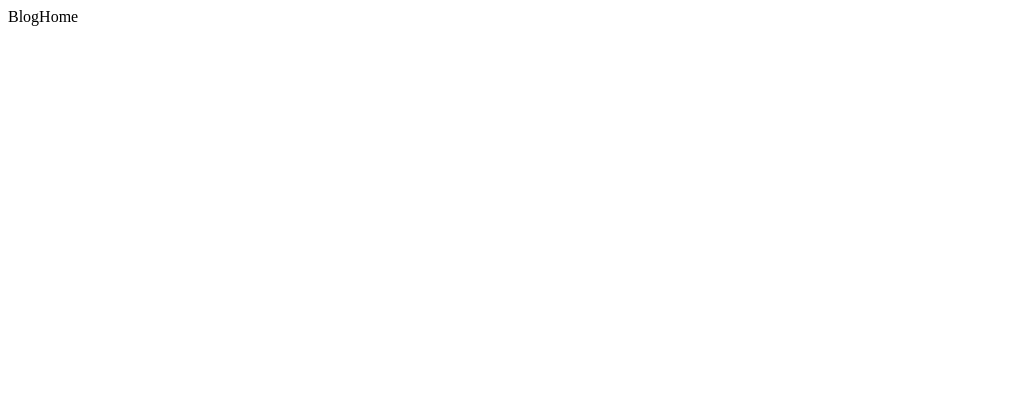
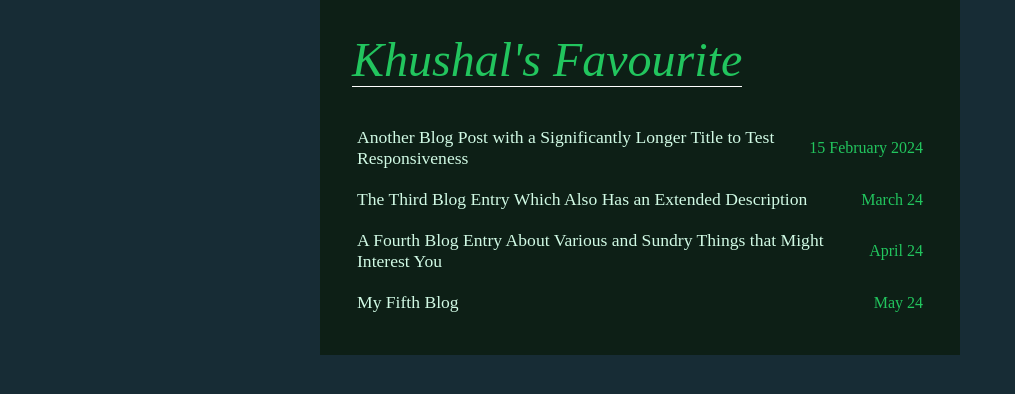
Before and after one commit to MagnusCarlsen26/PortFolio, a React (Create React App) app: page /blogs in a window 1280 px wide. Shown: the top 394 px of the page, without its empty margins (0-1015 px from the left). Built offline with nearby package versions, Linux system fonts and the light colour scheme.

Commit message:
feat: Blog favourite section done

```diff
--- a/src/App.tsx
+++ b/src/App.tsx
@@ -1,3 +1,4 @@
+import './app.css';
 import BlogHome from './page/blogs/blogHome/blogHome';
 import { BrowserRouter, Routes, Route } from 'react-router-dom';
 
--- /dev/null
+++ b/src/app.css
@@ -0,0 +1,5 @@
+* {
+    margin: 0;
+    border: 0;
+    box-sizing: border-box;
+}
--- /dev/null
+++ b/src/page/blogs/blog.css
@@ -0,0 +1,70 @@
+#blog-home {
+    min-height: 100vh;
+    min-height: 100vh;
+    background-color: #172C35;
+
+    grid-template-columns: 1fr 2fr 1fr;
+    display: grid;
+}
+
+#blog-home main {
+
+    display: flex;
+    align-items: flex-start;
+}
+
+/* -------------------- Favourite Blog Section -------------------- */
+#blog-favourite {
+
+    padding: 2rem;
+    width: 100%;
+    background-color: #0d1f16;
+    color: #22c55e;
+
+}
+
+
+#blog-favourite > .title {
+
+    font-style: italic;
+    font-size: 3rem;
+    border-bottom: 1px solid white;
+
+}
+
+#blog-favourite > .items {
+
+    margin-top: 30px;
+
+}
+
+/* -------------------- Favourite Blog Item -------------------- */
+#blog-favourite-item {
+    display: flex;
+    justify-content: space-between;
+    padding: 5px 5px;
+    inline-size: 100%;
+}
+
+#blog-favourite-item:hover {
+    cursor: pointer;
+    background-color: rgba(255, 255, 255, 0.1);
+    backdrop-filter: blur(10px);
+    border-radius: 10px;
+}
+
+#blog-favourite-item > .title {
+
+    font-size: 1.1rem;
+    padding: 5px 0px ;
+    color: #d1fae5;
+}
+
+#blog-favourite-item > .date {
+
+    white-space: nowrap;
+    flex-shrink: 0;
+    display: flex;
+    align-items: center;
+    justify-content: end;
+}
--- /dev/null
+++ b/src/page/blogs/blogHome/blogFavourite.tsx
@@ -0,0 +1,63 @@
+import '../blog.css';
+import { BlogBanner } from './blogs.types';
+
+export default function BlogFavourite() {
+
+    const favouriteBlogItems: BlogBanner[] = [
+        {
+            id: "another-id",
+            slug: "another-blog",
+            title: "Another Blog Post with a Significantly Longer Title to Test Responsiveness",
+            date: "15 February 2024",
+            year: 2024,
+        },
+        {
+            id: "third-id",
+            slug: "third-blog-post",
+            title: "The Third Blog Entry Which Also Has an Extended Description",
+            date: "March 24",
+            year: 2024,
+        },
+        {
+            id: "fourth-id",
+            slug: "fourth-blog-post",
+            title: "A Fourth Blog Entry About Various and Sundry Things that Might Interest You",
+            date: "April 24",
+            year: 2024,
+        },
+        {
+            id: "fifth-id",
+            slug: "fifth-blog",
+            title: "My Fifth Blog",
+            date: "May 24",
+            year: 2024,
+        }
+    ]
+
+    return (
+        <section id="blog-favourite">
+
+            <span className='title'>Khushal's Favourite</span>
+            <div className='items'>
+                {favouriteBlogItems.map( blog => <FavouriteBlog blog={blog}/> )}
+            </div>
+
+
+        </section>
+    );
+}
+
+function FavouriteBlog({
+    blog
+}: { blog: BlogBanner }) {
+
+    return (
+
+        <div id='blog-favourite-item'>
+            <p className='title'>{blog.title}</p>
+            <p className='date'>{blog.date}</p>
+        </div>
+
+    )
+
+}
--- a/src/page/blogs/blogHome/blogHome.tsx
+++ b/src/page/blogs/blogHome/blogHome.tsx
@@ -1,3 +1,22 @@
+import '../blog.css';
+import BlogFavourite from './blogFavourite';
+
 export default function BlogHome() {
-  return <div>BlogHome</div>;
+    return (
+
+        <section id="blog-home">
+            {/* Empty Divs. Don't Delete */}
+            <div></div>
+
+            <main>
+
+                <BlogFavourite />
+
+            </main>
+
+            {/* Empty Divs. Don't Delete */}
+            <div></div>
+        </section>
+
+    );
 }
```
Also changed, not shown: src/page/blogs/blogHome/blogs.types.ts (added, +9 -0 lines), 1 other file (tests, documents, lock files or other folders).
